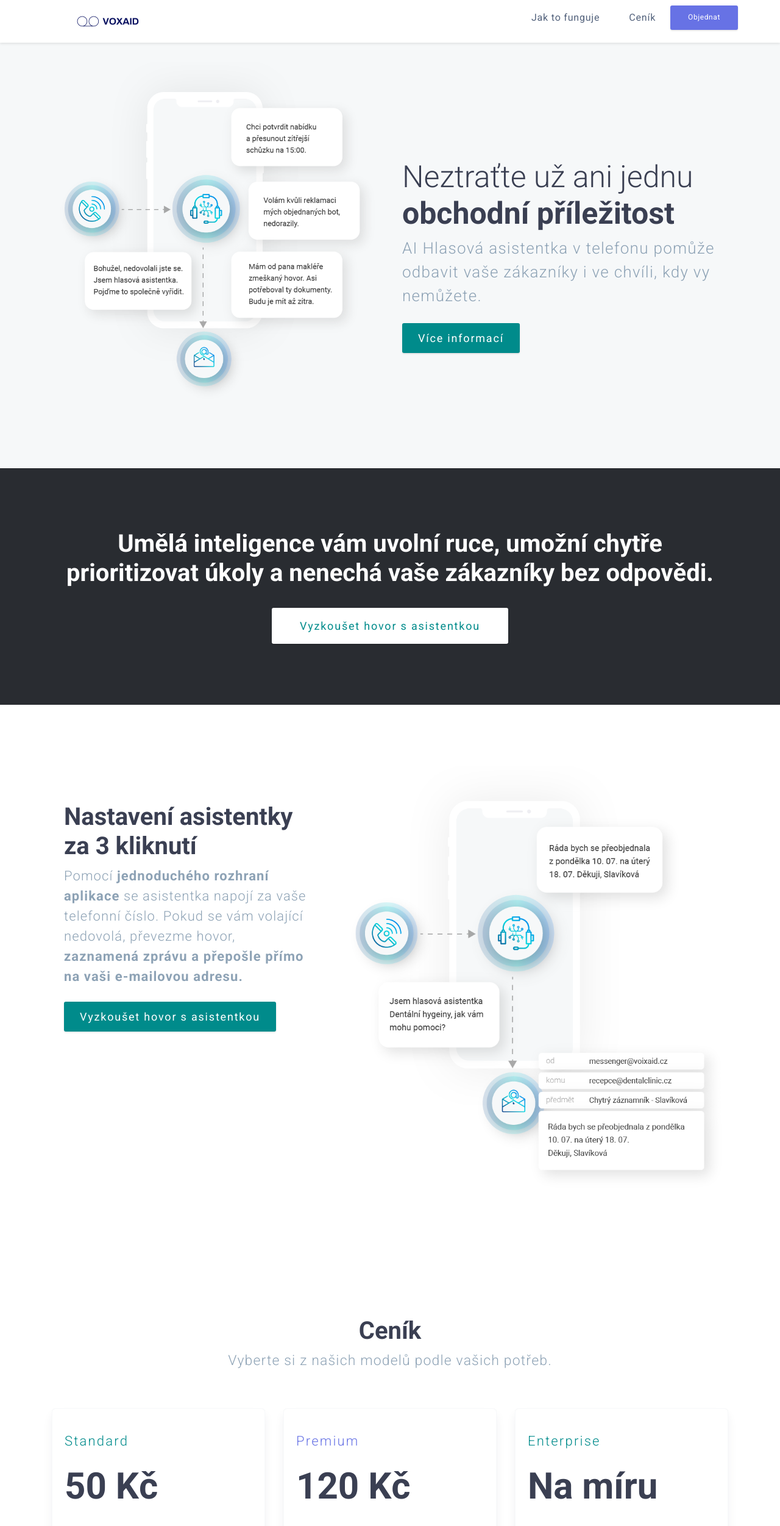
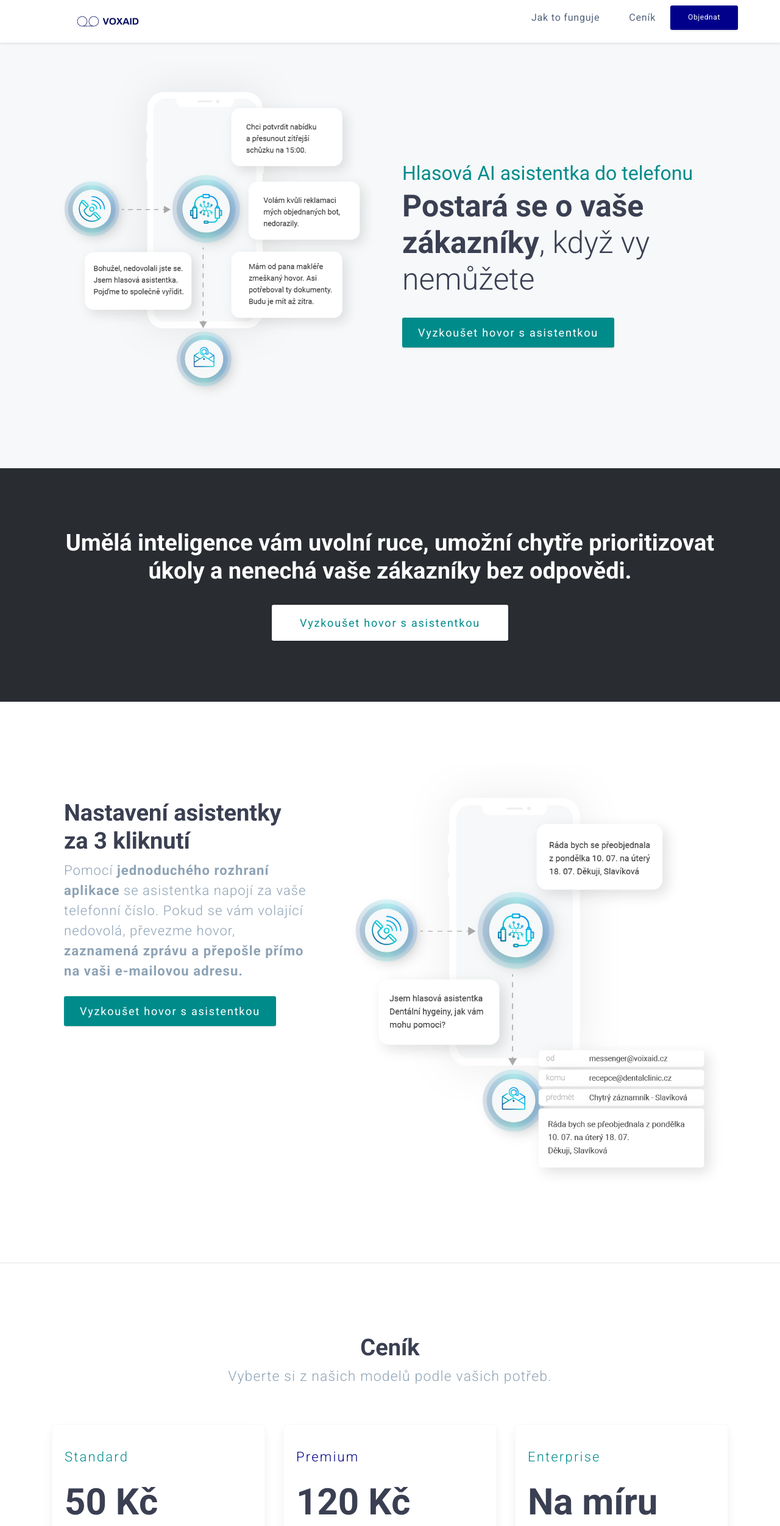
Before and after one commit to linettemanuel/voxaid, a plain HTML site: page index.html in a window 1280 px wide. Shown: the top 2503 px of the page at 61% size. Drawn offline with nearby package versions, Linux system fonts and the light colour scheme.

Commit message:
styles and wording changes

```diff
--- a/index.html
+++ b/index.html
@@ -55,10 +55,9 @@
           <img src="images/iphone.png" class="img-fluid" alt="Demo image">
         </div>
         <div class="col-md-6 content-box hero-content">
-          <span>Chytrý záznamník</span>
-          <h1>Neztraťte už ani jednu <b>obchodní příležitost</b></h1>
-          <p>AI Hlasová asistentka v telefonu pomůže odbavit vaše zákazníky i ve chvíli, kdy vy nemůžete.</p>
-          <a href="#" class="btn btn-regular">Více informací</a>
+          <span>Hlasová AI asistentka do telefonu</span>
+          <h1><b>Postará se o vaše zákazníky</b>, když vy nemůžete</h1>
+          <a href="#" class="btn btn-regular">Vyzkoušet hovor s asistentkou</a>
         </div>
       </div>
     </div>
@@ -69,7 +68,7 @@
   <section id="call-to-action">
     <div class="container text-center">
       <h2>Umělá inteligence vám uvolní ruce, umožní chytře prioritizovat úkoly a nenechá vaše zákazníky bez odpovědi.</h2>
-      <div class="title-block">
+      <div class="">
         <a href="#" class="btn btn-regular">Vyzkoušet hovor s asistentkou</a>
       </div>
     </div>
@@ -82,7 +81,6 @@
       <div class="row">
         <div class="col-md-5">
           <div class="content-box">
-            <span>Jak to funguje</span>
             <h2>Nastavení asistentky za 3 kliknutí</h2>
             <p>Pomocí <b>jednoduchého rozhraní aplikace</b> se asistentka napojí za vaše telefonní číslo. Pokud se vám volající nedovolá, převezme hovor, <b>zaznamená zprávu a přepošle přímo na vaši e-mailovou adresu.</b> </p>
             <a href="#" class="btn btn-regular">Vyzkoušet hovor s asistentkou</a>
@@ -136,7 +134,7 @@
     </div>
   </section>
    E N D  T E S T I M O N I A L S -->
-
+ <hr>
   <!-- P R I C I N G -->
   <section id="pricing">
     <div class="container">
--- a/style.css
+++ b/style.css
@@ -52,7 +52,7 @@ body {
 }
 
 h2 {
-	font-size: 40px;
+	font-size: 38px;
 	font-weight: 700;
 }
 
@@ -188,7 +188,7 @@ section {
 
 .btn-demo {
 	color: #ffffff;
-	background-color: #6772e5;
+	background-color: darkblue;
 	letter-spacing: .1em;
 	padding: 15px 48px;
 	display: inline-block;
@@ -203,7 +203,7 @@ section {
 
 .btn-demo-small {
 	font-size: 12px;
-	background-color: #6772e5;
+	background-color: darkblue;
 	padding: 1px 4px;
 }
 
@@ -254,8 +254,6 @@ section {
 #hero span {
 	font-weight: 400;
     color:darkcyan;
-    text-transform: uppercase;
-    letter-spacing: .05em;
 }
 
 /* ==============================================
@@ -415,7 +413,7 @@ section {
 }
 
 .pricing-box .demo {
-	color: #6772e5!important;
+	color: darkblue!important;
 }
 
 /* ==============================================
@@ -687,7 +685,6 @@ footer small {
 
 span {
 	font-size: xx-large;
-	display: none;
 }
 
 .navbar-expand-lg .navbar-nav .nav-link {
```
